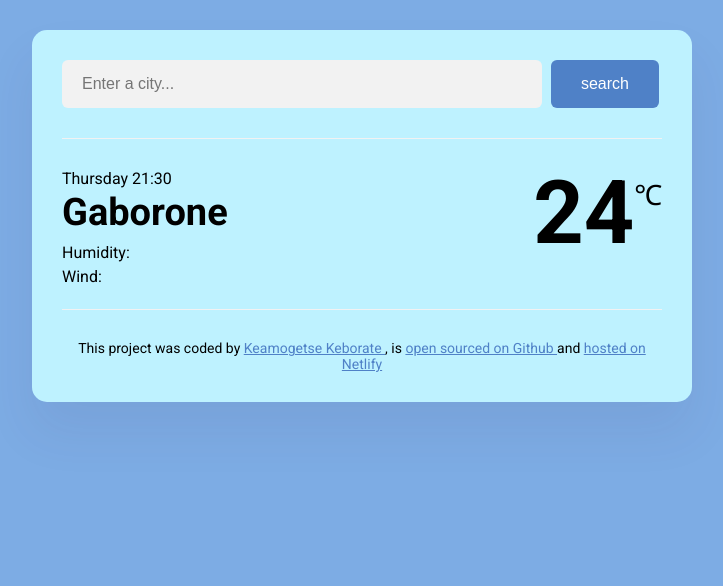
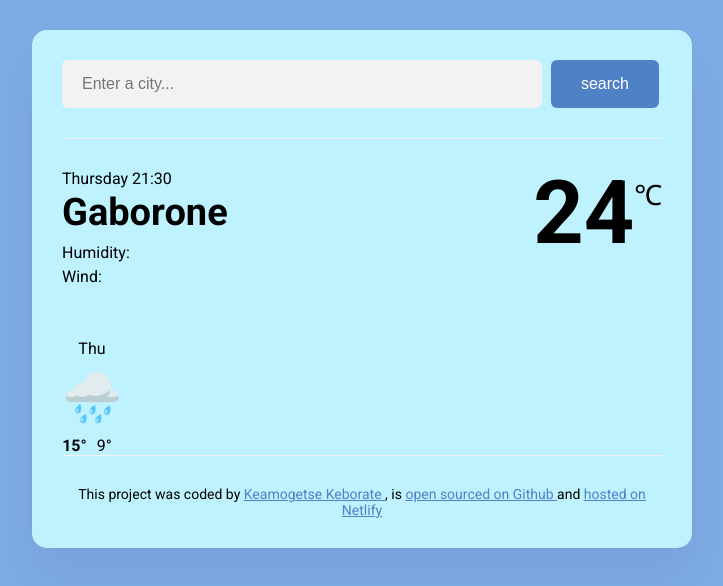
Before and after one commit to Kate465/My-Weather-Forecast-App, a plain HTML site: page index.html in a window 1280 px wide. Shown: the whole page, without its empty margins (278-1001 px from the left). Drawn offline with nearby package versions, Linux system fonts and the light colour scheme.

Commit message:
added weather forecast html and css

```diff
--- a/index.html
+++ b/index.html
@@ -49,6 +49,17 @@
             <div class="weather-app-unit">℃</div>
           </div>
         </div>
+        <div class="weather-forecast">
+          <div class="weathet-forecast-day">
+            <div class="weather-forecast-date">Thu</div>
+            <div class="weather-forecast-icon">🌧️</div>
+            <div class="weather-forecast-temperatures">
+              <strong>15°</strong>
+
+              <div class="weather-forecast-temperature">9°</div>
+            </div>
+          </div>
+        </div>
       </main>
       <footer>
         This project was coded by
--- a/src/styles.css
+++ b/src/styles.css
@@ -84,3 +84,30 @@ footer {
   right: -400px;
   bottom: -8px;
 }
+.weather-forecast-date {
+  text-align: center;
+  font-size: 16px;
+  line-height: 20px;
+  margin-bottom: 10px;
+}
+
+.weather-forecast-icon {
+  font-size: 48px;
+  text-align: center;
+}
+
+.weather-forecast-temperatures {
+  text-align: center;
+  display: flex;
+  justify-content: center;
+  margin-top: 10px;
+}
+.weather-forecast-temperature {
+  padding: 0 10px;
+}
+
+.weather-forecast {
+  display: flex;
+  justify-content: space-between;
+  margin-top: 30px;
+}
```
